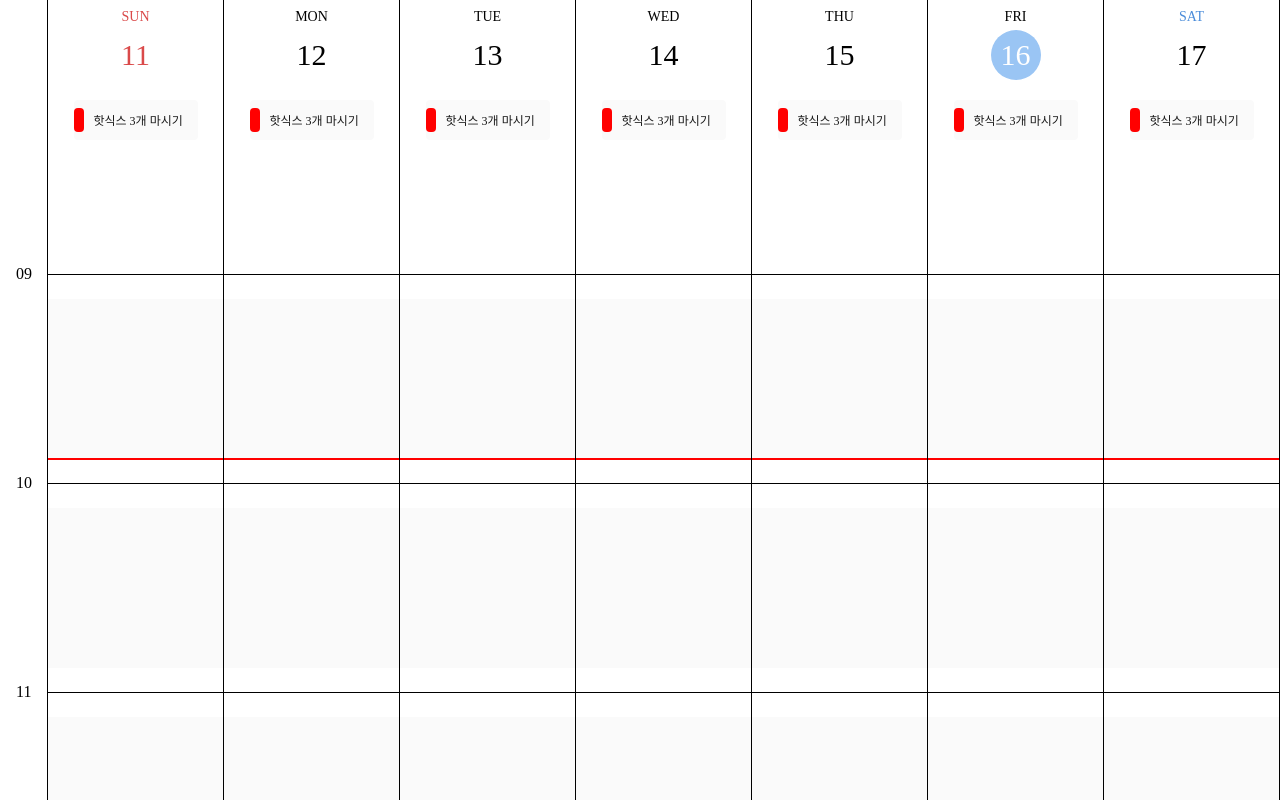
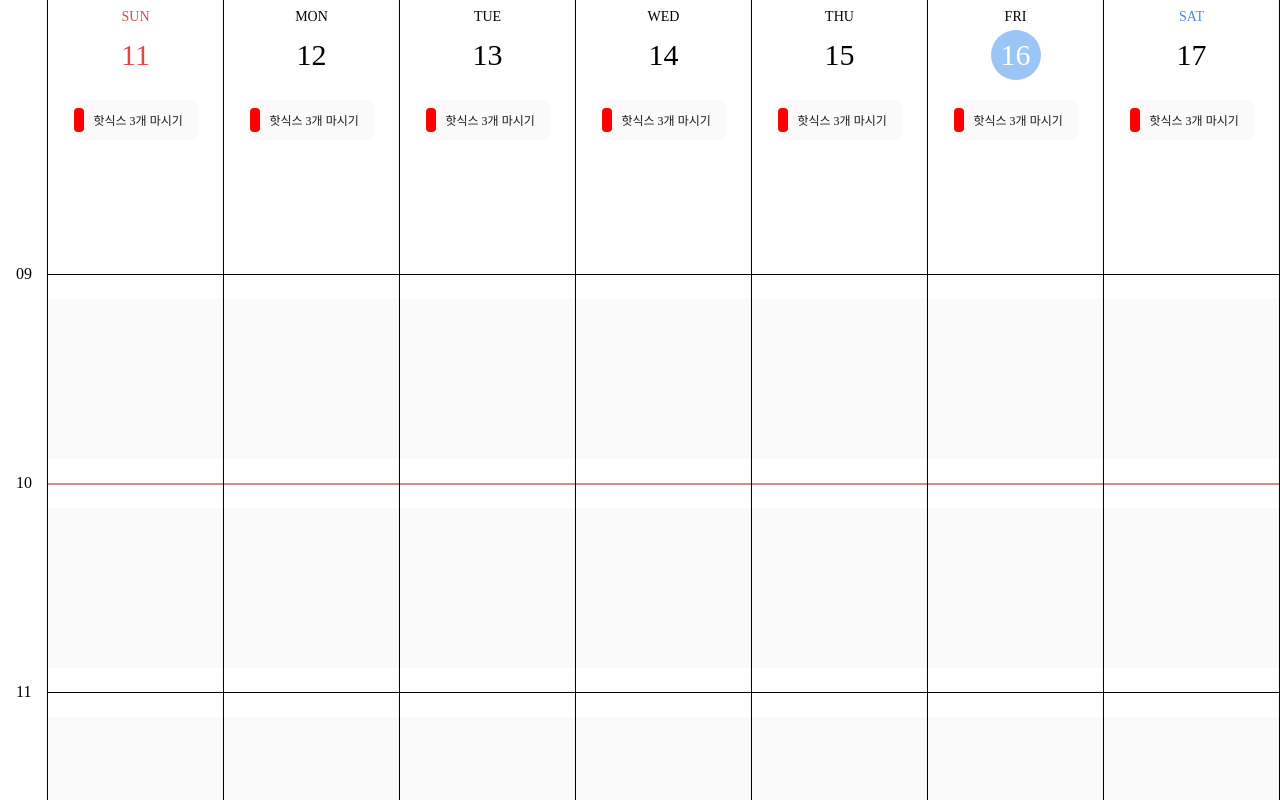
Before and after one commit to codingBottle/JMGDH_Web, a Next.js app: page / in a window 1280 px wide. Shown: the top 800 px of the page. Built offline with nearby package versions, Linux system fonts and the light colour scheme.

Commit message:
현재 시간 표시줄 구현

```diff
--- a/src/components/WeeklyCalender/TimeTodo.tsx
+++ b/src/components/WeeklyCalender/TimeTodo.tsx
@@ -48,7 +48,7 @@ const TimeTodo = ({ todos, date, showHours }: TimeTodoProps) => {
               showHours={showHours}
               data-text={hour < 10 ? `0${hour}` : hour}
             >
-              {hour === currentHour && <div style={{backgroundColor: `red`, height: `2px`}}></div>}
+              {hour === currentHour && <CurrentHour></CurrentHour>}
             </Hour>
             <Todos>
               {/* 각 일정을 렌더링합니다. */}
@@ -105,6 +105,16 @@ const Hour = styled.section<{ showHours: boolean }>`
     top: 50%;
     border-top: 1px solid black;
   }
+`;
+
+const CurrentHour = styled.div`
+  position: absolute;
+  z-index: 1;
+  left: 0;
+  right: 0;
+  top: 50%;
+  background-color: #d68b8b;
+  height: 2px;
 `;
 
 const Todos = styled.div`
```
